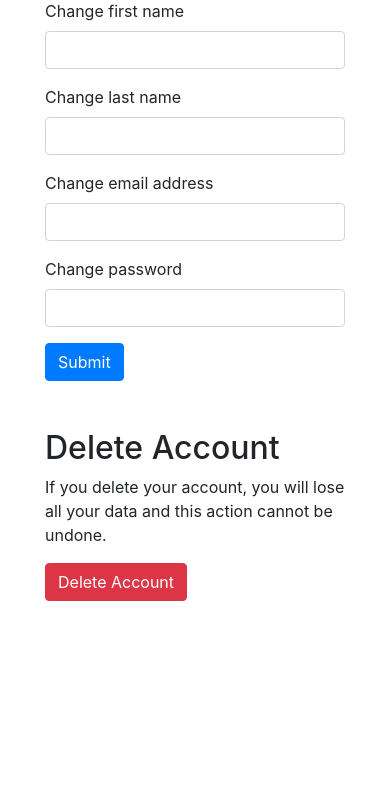
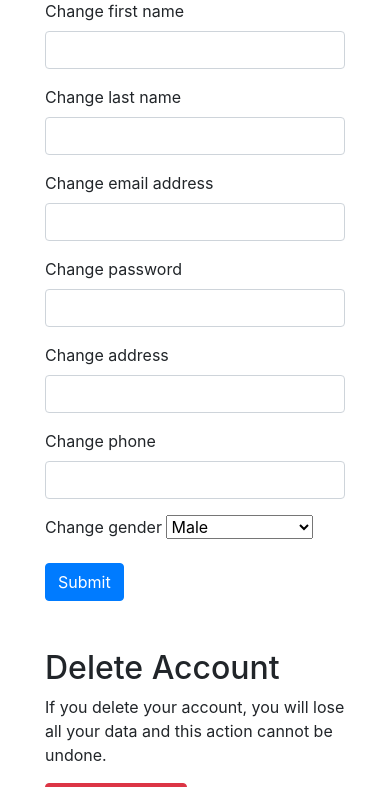
Before and after one commit to Kolpic/Online-Store, a Flask app: template Forum-Project/project/templates/profile.html in a window 390 px wide. Shown: the part 145-932 px from the top of the page. Before the commit the page ends 746 px from the top, so only its background shows below. Run offline with Flask 3, Linux system fonts and the light colour scheme; the template is opened without the code that fills it, so the values that code supplies are empty; some libraries are stand-ins or nearby versions.

Commit message:
added new fields (address, phone and gender) to be editable in the user profile(front office), refactored the update_profile method in main.py

```diff
--- a/Forum-Project/project/main.py
+++ b/Forum-Project/project/main.py
@@ -623,16 +623,20 @@ def logout(conn, cur):
     return response
 
 def profile(conn, cur):
+    cur_dict = conn.cursor(cursor_factory=psycopg2.extras.DictCursor)
     authenticated_user =  sessions.get_current_user(request, cur)
 
     if authenticated_user == None:
        return redirect('/login')
 
-    cur.execute("SELECT first_name, last_name, email FROM users WHERE email = %s", (authenticated_user,))
-    user_details = cur.fetchone()
+    cur_dict.execute("SELECT * FROM users WHERE email = %s", (authenticated_user,))
+    user_details = cur_dict.fetchone()
+    utils.trace(user_details)
 
     if user_details:
-        return render_template('profile.html', user_details=user_details, first_name=user_details[0], last_name=user_details[1], email=user_details[2])
+        return render_template('profile.html', first_name=user_details['first_name'], last_name=user_details['last_name'],
+                                 email=user_details['email'], address=user_details['address'], phone=user_details['phone'],
+                                 gender=user_details['gender'])
 
     return render_template('profile.html')
 
@@ -642,10 +646,15 @@ def update_profile(conn, cur):
     if authenticated_user == None:
        return redirect('/login')
 
-    first_name = request.form['first-name']
-    last_name = request.form['last-name']
-    email = request.form['email']
-    password_ = request.form['password']
+    validated_fields = utils.check_request_form_fields(request)
+
+    first_name = validated_fields['first_name']
+    last_name = validated_fields['last_name']
+    email = validated_fields['email']
+    password_ = validated_fields['password']
+    address = validated_fields['address']
+    phone = validated_fields['phone']
+    gender = validated_fields['gender']
 
     query_string = "UPDATE users SET "
     fields_list = []
@@ -683,8 +692,28 @@ def update_profile(conn, cur):
         hashed_password = utils.hash_password(password_)
         fields_list.append(hashed_password)
         updated_fields.append("password")
-
-    if first_name == "" and last_name == "" and email == "" and password_ == "":
+    if address:
+        if len(address) < 5 or len(address) > 50:
+            session['settings_error'] = 'Address must be between 3 and 50 letters'
+            return redirect('/profile')
+        query_string +="address = %s, "
+        fields_list.append(address)
+        updated_fields.append("address")
+    if phone:
+        if len(str(phone)) < 7 or len(str(phone)) > 15:
+            session['settings_error'] = 'Phone must be between 7 and 15 digits'
+            return redirect('/profile')
+        query_string += "phone = %s, "
+        fields_list.append(phone)
+        updated_fields.append("phone")
+    if gender:
+        if gender != 'male' and gender != 'female' and gender != 'other':
+            session['settings_error'] = 'Gender must be between male, female or other'
+        query_string += "gender = %s, "
+        fields_list.append(gender)
+        updated_fields.append("gender")
+
+    if first_name == "" and last_name == "" and email == "" and password_ == "" and address == "" and phone == "" and gender == "":
         session['settings_error'] = 'You have to insert data in at least one field'
         return redirect('/profile')
 
@@ -702,7 +731,7 @@ def update_profile(conn, cur):
 
     updated_fields_message = ', '.join(updated_fields)
     session['home_message'] = f"You successfully updated your {updated_fields_message}."
-    return redirect('/home')
+    return redirect('/home/1')
 
 def delete_account(conn, cur):
     authenticated_user =  sessions.get_current_user(request, cur)
--- a/Forum-Project/project/templates/captcha_settings.html
+++ b/Forum-Project/project/templates/captcha_settings.html
@@ -73,7 +73,7 @@
         <form action="/update_email_templates_table" method="post">
 
             <div class="form-group">
-                <label for="background_color">Background color</label>
+                <label for="background_color">Background color (only on header's in the table, not the whole table)</label>
                 <input type="text" class="form-control" id="background_color" name="background_color" value="{{ background_color }}">
             </div>
 
--- a/Forum-Project/project/templates/profile.html
+++ b/Forum-Project/project/templates/profile.html
@@ -17,22 +17,46 @@
         <div class="col-12">
         <h1>Settings</h1>
         <form action="/update_profile" method="post">
+
             <div class="form-group">
                 <label for="first-name">Change first name</label>
-                <input type="text" class="form-control" id="first-name" name="first-name" value="{{ user_details[0] }}">
+                <input type="text" class="form-control" id="first-name" name="first-name" value="{{ first_name }}">
             </div>
+
             <div class="form-group">
                 <label for="last-name">Change last name</label>
-                <input type="text" class="form-control" id="last-name" name="last-name" value="{{ user_details[1] }}">
+                <input type="text" class="form-control" id="last-name" name="last-name" value="{{ last_name }}">
             </div>
+
             <div class="form-group">
                 <label for="email">Change email address</label>
-                <input type="email" class="form-control" id="email" name="email" value="{{ user_details[2] }}">
+                <input type="email" class="form-control" id="email" name="email" value="{{ email }}">
             </div>
+
             <div class="form-group">
                 <label for="password">Change password</label>
                 <input type="password" class="form-control" id="password" name="password">
             </div>
+
+            <div class="form-group">
+                <label for="address">Change address</label>
+                <input type="text" class="form-control" id="address" name="address" value="{{ address }}">
+            </div>
+
+            <div class="form-group">
+                <label for="phone">Change phone</label>
+                <input type="text" class="form-control" id="phone" name="phone" value="{{ phone }}">
+            </div>
+
+            <div class="form-group">
+                <label for="gender">Change gender</label>
+                <select name="gender" id="gender">
+                    <option value="male" {% if gender == 'male' %}selected{% endif %}>Male</option>
+                    <option value="female" {% if gender == 'female' %}selected{% endif %}>Female</option>
+                    <option value="other" {% if gender == 'other' %}selected{% endif %}>Prefer not to say</option>
+                </select>
+            </div>
+
             <button type="submit" class="btn btn-primary">Submit</button>
         </form>
     </div>
```
Also changed, not shown: Forum-Project/project/utils.py (+25 -0 lines).
